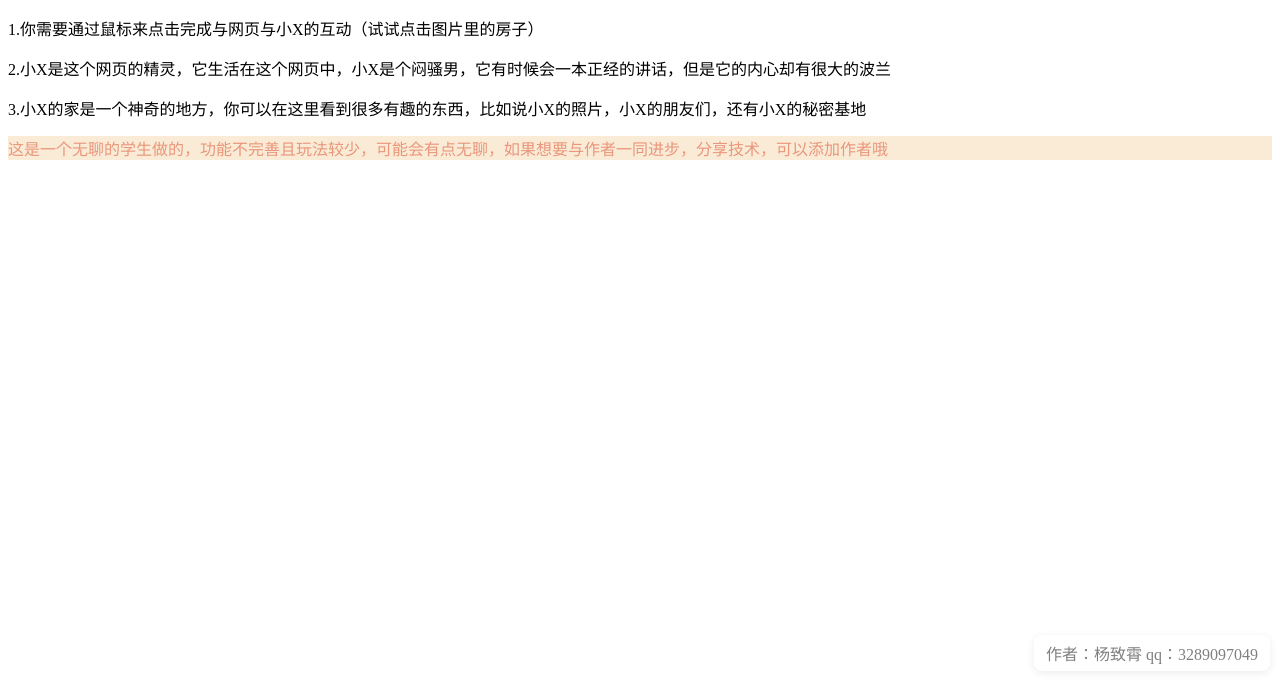
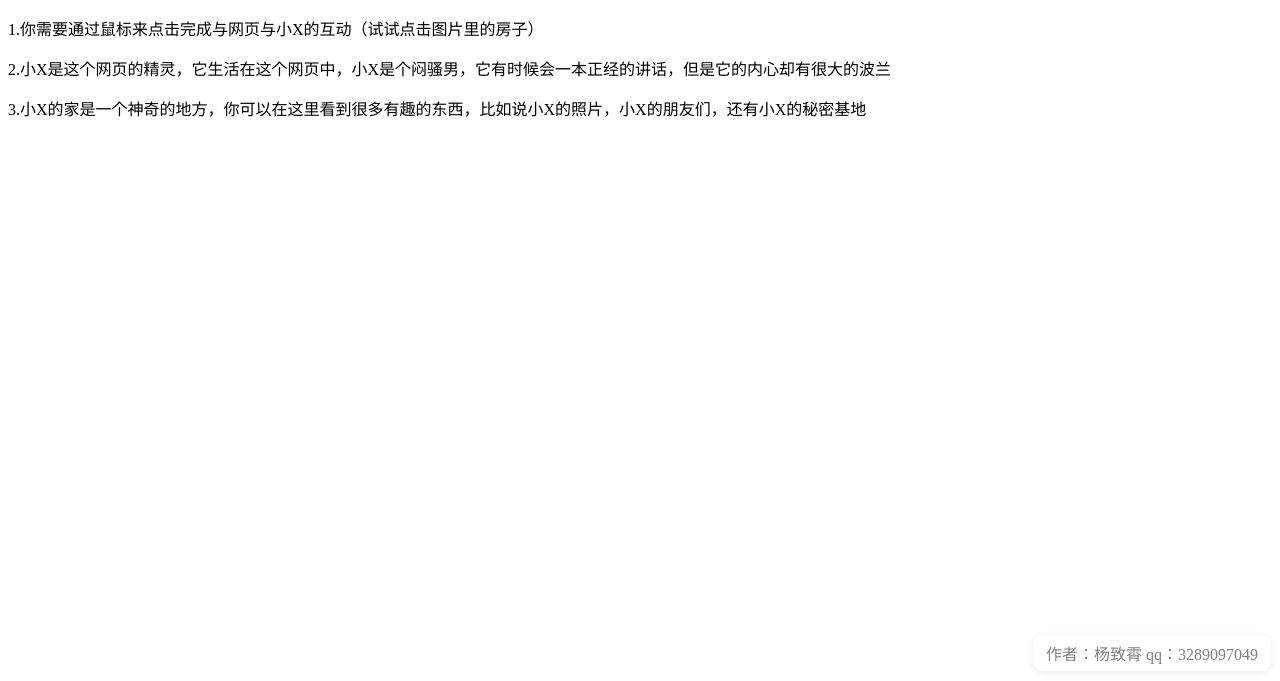
Before and after one commit to se338/myweb, a plain HTML site: page Instruction.html in a window 1280 px wide. Shown: the part 119-800 px from the top of the page. Drawn offline with Linux system fonts and the light colour scheme.

Commit message:
Add files via upload

```diff
--- a/Instruction.html
+++ b/Instruction.html
@@ -23,9 +23,6 @@
         height: 100%;
       "
     >
-      <p>
-        这是一个无聊的学生做的，功能不完善且玩法较少，可能会有点无聊，如果想要与作者一同进步，分享技术，可以添加作者哦
-      </p>
     </div>
     <div
       style="
```
